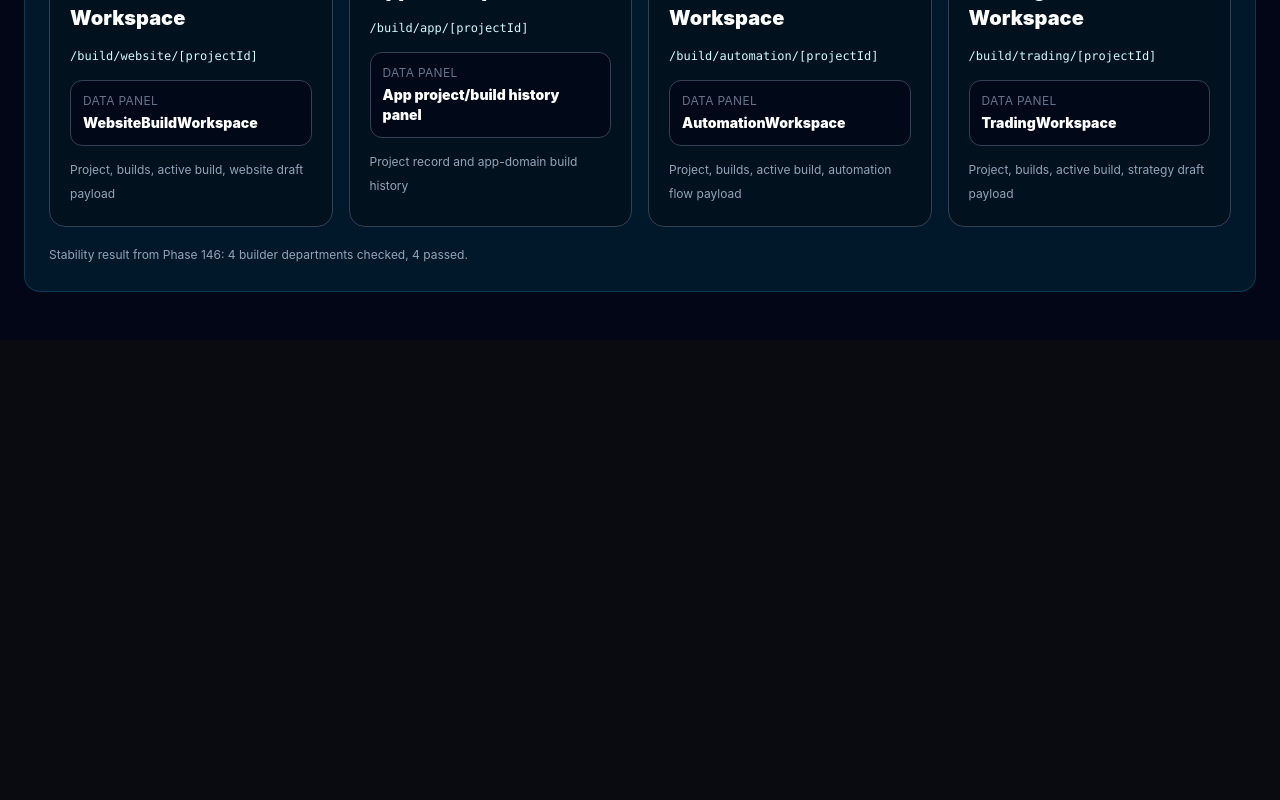
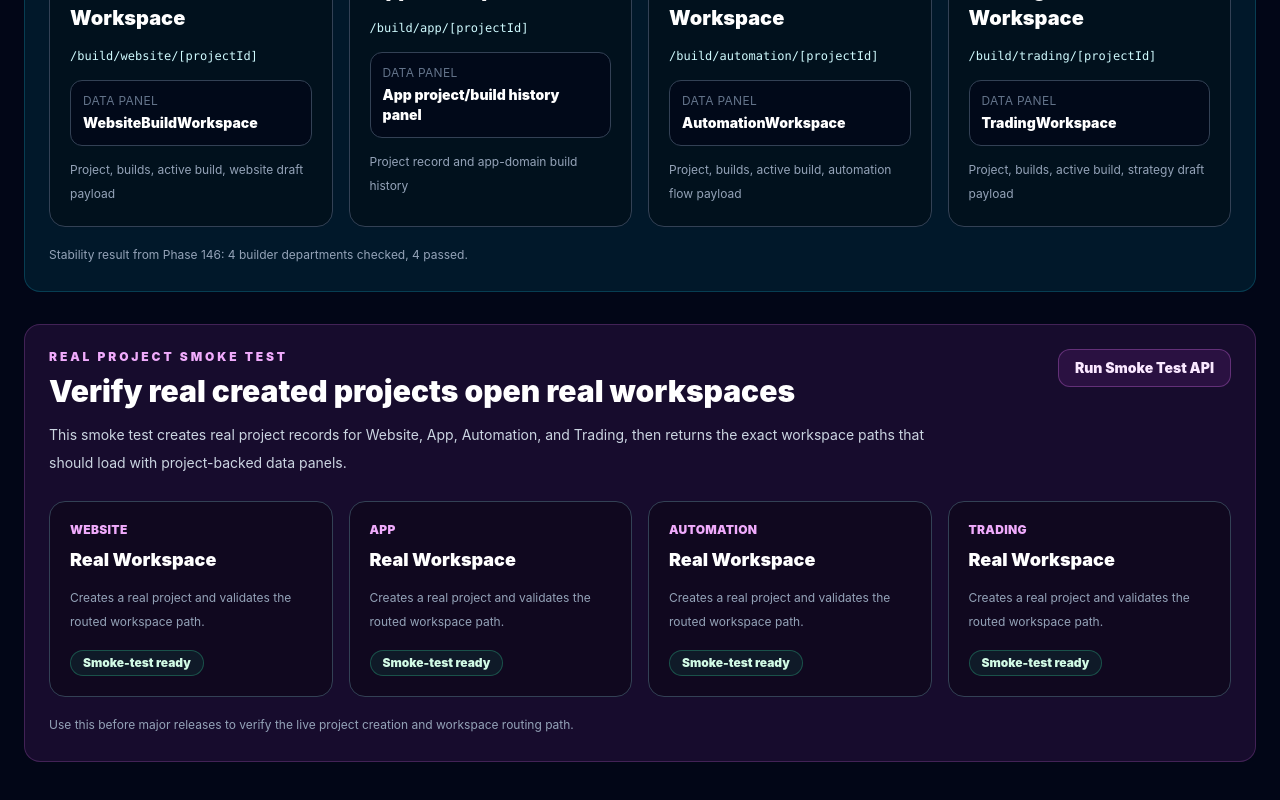
Before and after one commit to pbtransportcom-droid/omegacrownai-dashboard, a Next.js app in the folder omegacrownai-dashboard/: page /build in a window 1280 px wide. Shown: the part 3215-4015 px from the top of the page. Before the commit the page ends 3555 px from the top, so only its background shows below. Built offline with nearby package versions, Linux system fonts and the light colour scheme.

Commit message:
Add Sovereign real workspace smoke test

```diff
--- /dev/null
+++ b/omegacrownai-dashboard/app/api/sovereign/real-workspace-smoke/route.ts
@@ -0,0 +1,102 @@
+import { NextResponse } from "next/server";
+import { prisma } from "@/lib/db";
+
+const builderDepartments = [
+  {
+    department: "website",
+    name: "Website Smoke Test Project",
+    workspacePrefix: "/build/website",
+  },
+  {
+    department: "app",
+    name: "App Smoke Test Project",
+    workspacePrefix: "/build/app",
+  },
+  {
+    department: "automation",
+    name: "Automation Smoke Test Project",
+    workspacePrefix: "/build/automation",
+  },
+  {
+    department: "trading",
+    name: "Trading Smoke Test Project",
+    workspacePrefix: "/build/trading",
+  },
+];
+
+function workspaceRedirectForDepartment(department: string, projectId: string) {
+  if (department === "website") return `/build/website/${projectId}`;
+  if (department === "app") return `/build/app/${projectId}`;
+  if (department === "automation") return `/build/automation/${projectId}`;
+  if (department === "trading") return `/build/trading/${projectId}`;
+  return `/projects/${projectId}`;
+}
+
+export async function GET() {
+  const ownerEmail = "owner@princessbenjamintransportation.local";
+
+  const owner = await prisma.user.upsert({
+    where: {
+      email: ownerEmail,
+    },
+    update: {},
+    create: {
+      email: ownerEmail,
+      name: "Princess Benjamin Transportation Company",
+      passwordHash: "sovereign-company-owner-managed-account",
+    },
+  });
+
+  const results = [];
+
+  for (const item of builderDepartments) {
+    const project = await prisma.project.create({
+      data: {
+        name: `Phase 148 ${item.name}`,
+        owner: {
+          connect: {
+            id: owner.id,
+          },
+        },
+      },
+    });
+
+    const workspacePath = workspaceRedirectForDepartment(item.department, project.id);
+
+    results.push({
+      department: item.department,
+      projectId: project.id,
+      projectName: project.name,
+      workspacePath,
+      expectedPrefix: item.workspacePrefix,
+      checks: [
+        {
+          name: "Project created",
+          passed: Boolean(project.id),
+          detail: project.id,
+        },
+        {
+          name: "Workspace path generated",
+          passed: workspacePath.startsWith(item.workspacePrefix),
+          detail: workspacePath,
+        },
+        {
+          name: "Project-backed route",
+          passed: workspacePath.includes(project.id),
+          detail: workspacePath,
+        },
+      ],
+    });
+  }
+
+  return NextResponse.json({
+    ok: true,
+    phase: "v12.8 Phase 148",
+    service: "Sovereign Real Project Workspace Smoke Test",
+    totalDepartments: results.length,
+    passedDepartments: results.filter((result) =>
+      result.checks.every((check) => check.passed)
+    ).length,
+    results,
+  });
+}
--- a/omegacrownai-dashboard/app/build/page.tsx
+++ b/omegacrownai-dashboard/app/build/page.tsx
@@ -414,6 +414,55 @@ export default function BuildPage() {
             Stability result from Phase 146: 4 builder departments checked, 4 passed.
           </p>
         </div>
+
+        <div className="mt-8 rounded-2xl border border-fuchsia-400/20 bg-fuchsia-500/10 p-6">
+          <div className="flex flex-wrap items-start justify-between gap-4">
+            <div>
+              <p className="text-xs font-black uppercase tracking-[0.24em] text-fuchsia-300">
+                Real Project Smoke Test
+              </p>
+              <h2 className="mt-2 text-3xl font-black text-white">
+                Verify real created projects open real workspaces
+              </h2>
+              <p className="mt-3 max-w-4xl text-sm leading-7 text-slate-300">
+                This smoke test creates real project records for Website, App, Automation, and Trading,
+                then returns the exact workspace paths that should load with project-backed data panels.
+              </p>
+            </div>
+            <a
+              href="/api/sovereign/real-workspace-smoke"
+              className="rounded-xl border border-fuchsia-400/30 bg-fuchsia-500/10 px-4 py-2 text-sm font-black text-fuchsia-100 hover:bg-fuchsia-500/20"
+            >
+              Run Smoke Test API
+            </a>
+          </div>
+
+          <div className="mt-6 grid gap-4 md:grid-cols-4">
+            {["Website", "App", "Automation", "Trading"].map((item) => (
+              <div
+                key={item}
+                className="rounded-2xl border border-slate-700 bg-black/30 p-5"
+              >
+                <p className="text-xs font-black uppercase tracking-wide text-fuchsia-300">
+                  {item}
+                </p>
+                <h3 className="mt-2 text-lg font-black text-white">
+                  Real Workspace
+                </h3>
+                <p className="mt-3 text-xs leading-6 text-slate-400">
+                  Creates a real project and validates the routed workspace path.
+                </p>
+                <span className="mt-4 inline-flex rounded-full border border-emerald-400/30 bg-emerald-500/10 px-3 py-1 text-xs font-black text-emerald-100">
+                  Smoke-test ready
+                </span>
+              </div>
+            ))}
+          </div>
+
+          <p className="mt-4 text-xs leading-6 text-slate-400">
+            Use this before major releases to verify the live project creation and workspace routing path.
+          </p>
+        </div>
       </section>
     </main>
   );
```
